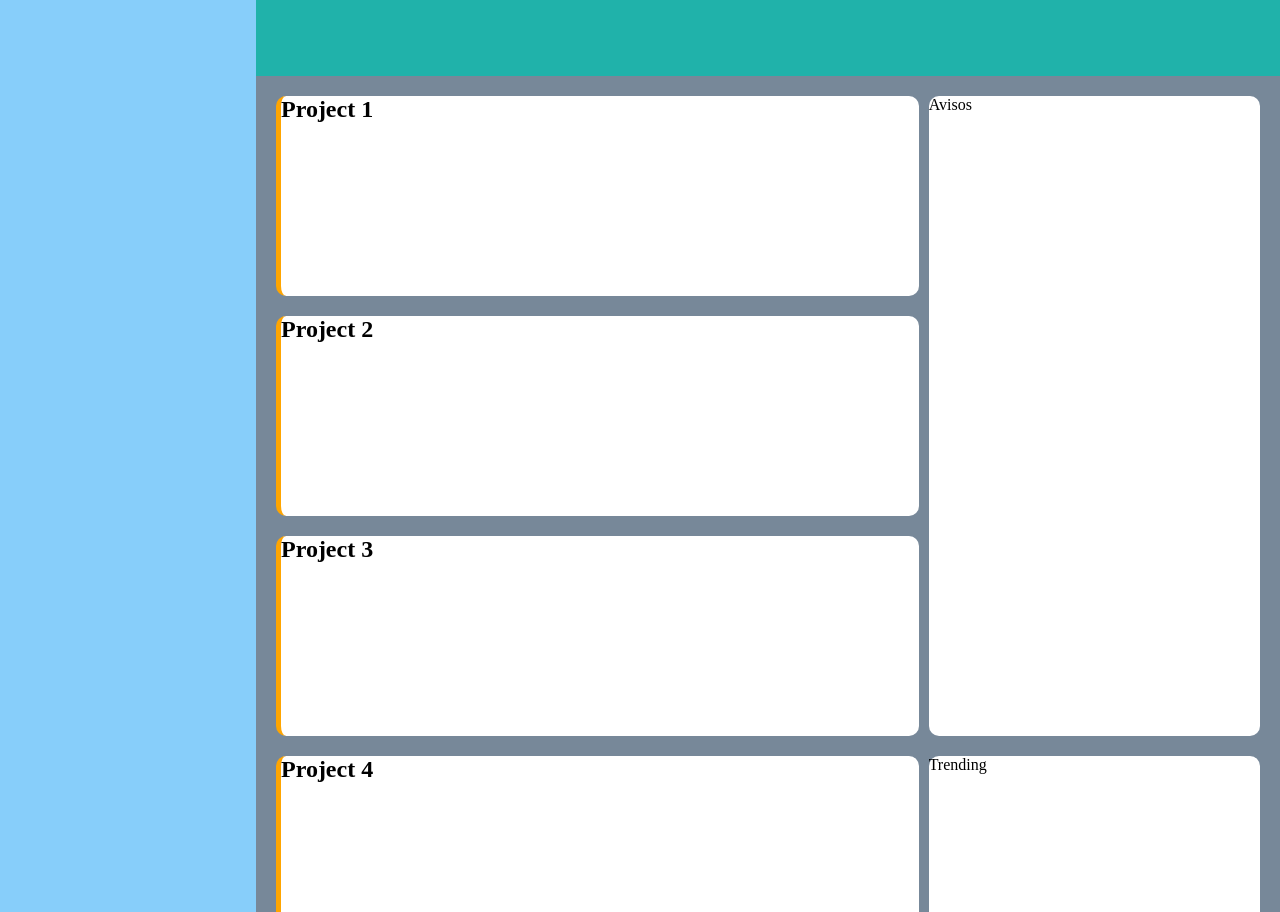
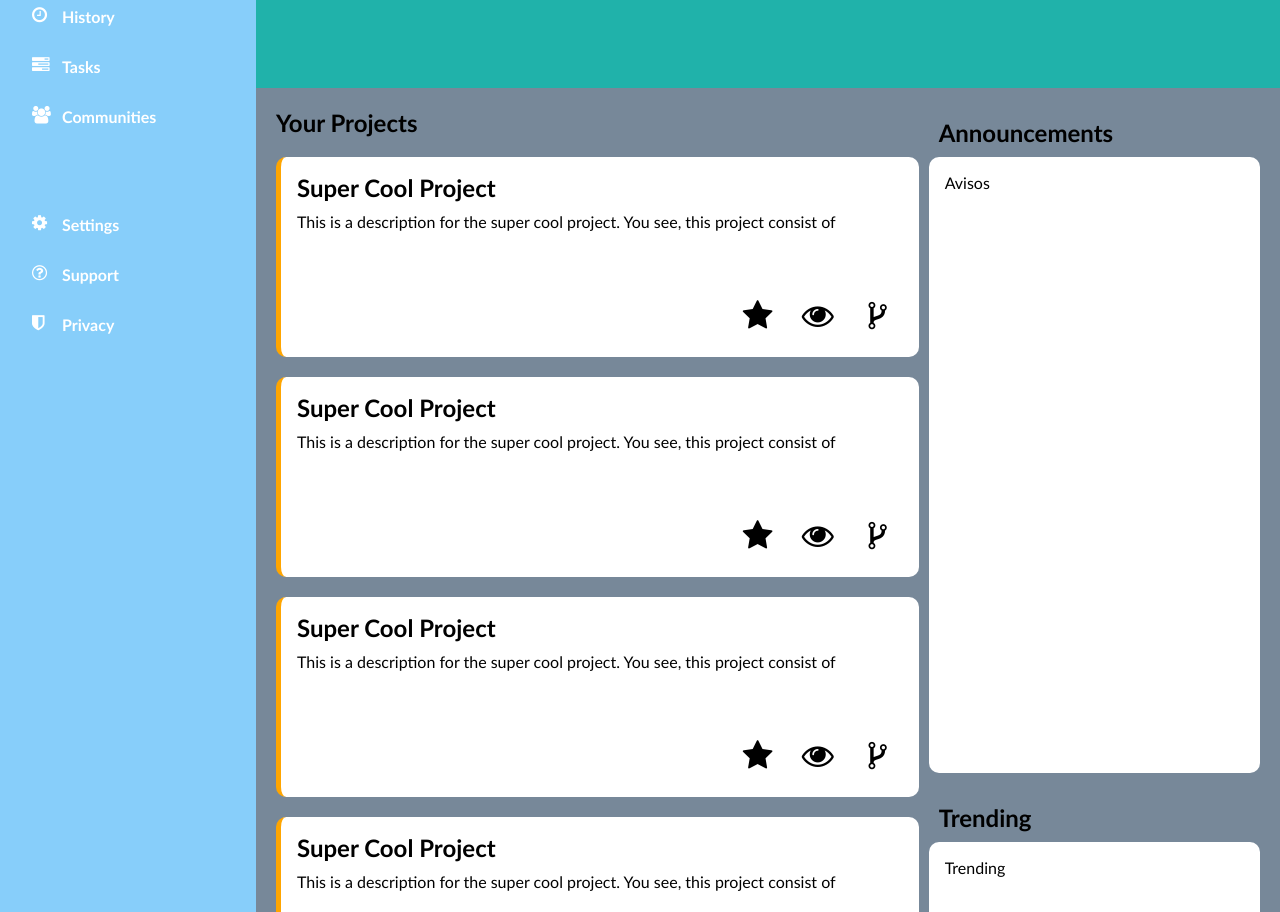
Before and after one commit to LeonardoPalomo/admin-dashboard, a plain HTML site: page index.html in a window 1280 px wide. Shown: the part 259-1171 px from the top of the page. Drawn offline with Linux system fonts and the light colour scheme.

Commit message:
complete sidebard and maincontent

```diff
--- a/index.html
+++ b/index.html
@@ -5,6 +5,7 @@
   <meta name="viewport" content="width=device-width, initial-scale=1.0">
   <title>Admin Dashboard</title>
   <link rel="stylesheet" href="style.css">
+  <link rel="stylesheet" href="https://cdnjs.cloudflare.com/ajax/libs/font-awesome/4.7.0/css/font-awesome.min.css">
 </head>
 <body>
   <div class="container">
@@ -20,56 +21,145 @@
 
     <div class="sidebar">
       <div class="logo">
-        <h1>Dashboard</h1>
+        <i class="fa fa-html5"></i>Dashboard
       </div>
       <div class="menu">
         <ul>
-          <li>Home</li>
-          <li>Profile</li>
-          <li>Messages</li>
-          <li>History</li>
-          <li>Tasks</li>
-          <li>Communities</li>
+          <li><i class="fa fa-home"></i>Home</li>
+          <li><i class="fa fa-id-card"></i>Profile</li>
+          <li><i class="fa fa-commenting-o"></i>Messages</li>
+          <li><i class="fa fa-clock-o"></i>History</li>
+          <li><i class="fa fa-tasks"></i>Tasks</li>
+          <li><i class="fa fa-users"></i>Communities</li>
         </ul>
       </div>
       <div class="help">
         <ul>
-          <li>Settings</li>
-          <li>Support</li>
-          <li>Privacy</li>
+          <li><i class="fa fa-gear"></i>Settings</li>
+          <li><i class="fa fa-question-circle-o"></i>Support</li>
+          <li><i class="fa fa-shield"></i>Privacy</li>
         </ul>
       </div>
     </div>
+    <div class="content">
 
+    </div>
     <div class="main-content">
       <div class="projects">
+        <p>Your Projects</p>
+        <div class="cards-container">
           <div class="card">
-          <h2>Project 1</h2>
+            <div class="card-content">
+              <p class="title">
+                Super Cool Project
+              </p>
+              <p class="description">
+                This is a description for the super cool project.
+                You see, this project consist of
+              </p>
+            </div>
+            <div class="buttons">
+              <button class="btn"><i class="fa fa-star"></i></button>
+              <button class="btn"><i class="fa fa-eye"></i></button>
+              <button class="btn"><i class="fa fa-code-fork"></i></button>
+            </div>
           </div>
           <div class="card">
-          <h2>Project 2</h2>
+            <div class="card-content">
+              <p class="title">
+                Super Cool Project
+              </p>
+              <p class="description">
+                This is a description for the super cool project.
+                You see, this project consist of
+              </p>
+            </div>
+            <div class="buttons">
+              <button class="btn"><i class="fa fa-star"></i></button>
+              <button class="btn"><i class="fa fa-eye"></i></button>
+              <button class="btn"><i class="fa fa-code-fork"></i></button>
+            </div>
           </div>
           <div class="card">
-          <h2>Project 3</h2>
+            <div class="card-content">
+              <p class="title">
+                Super Cool Project
+              </p>
+              <p class="description">
+                This is a description for the super cool project.
+                You see, this project consist of
+              </p>
+            </div>
+            <div class="buttons">
+              <button class="btn"><i class="fa fa-star"></i></button>
+              <button class="btn"><i class="fa fa-eye"></i></button>
+              <button class="btn"><i class="fa fa-code-fork"></i></button>
+            </div>
           </div>
           <div class="card">
-          <h2>Project 4</h2>
+            <div class="card-content">
+              <p class="title">
+                Super Cool Project
+              </p>
+              <p class="description">
+                This is a description for the super cool project.
+                You see, this project consist of
+              </p>
+            </div>
+            <div class="buttons">
+              <button class="btn"><i class="fa fa-star"></i></button>
+              <button class="btn"><i class="fa fa-eye"></i></button>
+              <button class="btn"><i class="fa fa-code-fork"></i></button>
+            </div>
           </div>
           <div class="card">
-          <h2>Project 5</h2>
+            <div class="card-content">
+              <p class="title">
+                Super Cool Project
+              </p>
+              <p class="description">
+                This is a description for the super cool project.
+                You see, this project consist of
+              </p>
+            </div>
+            <div class="buttons">
+              <button class="btn"><i class="fa fa-star"></i></button>
+              <button class="btn"><i class="fa fa-eye"></i></button>
+              <button class="btn"><i class="fa fa-code-fork"></i></button>
+            </div>
           </div>
           <div class="card">
-          <h2>Project 6</h2>
+            <div class="card-content">
+              <p class="title">
+                Super Cool Project
+              </p>
+              <p class="description">
+                This is a description for the super cool project.
+                You see, this project consist of
+              </p>
+            </div>
+            <div class="buttons">
+              <button class="btn"><i class="fa fa-star"></i></button>
+              <button class="btn"><i class="fa fa-eye"></i></button>
+              <button class="btn"><i class="fa fa-code-fork"></i></button>
+            </div>
+          </div>
         </div>
       </div>
       <div class="suggestions">
-
+        <div class="announcements">
+          <p>Announcements</p>
           <div class="card">
             <p>Avisos</p>
           </div>
+        </div>
 
+        <div class="trending">
+          <p>Trending</p>
           <div class="card">
             <p>Trending</p>
+          </div>
+
         </div>
 
       </div>
--- a/style.css
+++ b/style.css
@@ -2,6 +2,10 @@
   padding: 0;
   margin: 0;
   box-sizing: border-box;
+}
+
+body {
+font-family: 'Gill Sans', 'Gill Sans MT', Calibri, 'Trebuchet MS', sans-serif;
 }
 
 .container {
@@ -23,6 +27,44 @@
 .sidebar {
   grid-area: sidebar;
   background-color: lightskyblue;
+  padding: 10px;
+  padding-left: 2rem;
+  display: flex;
+  flex-direction: column;
+  justify-content: start;
+  gap: 3rem;
+  font-weight: bold;
+  color: white;
+}
+
+ul {
+  list-style-type: none;
+}
+
+.menu li, .help li{
+  margin: 10px 0;
+}
+
+.menu ul li, .help ul li{
+  display: grid;
+  grid-template-columns: 30px 1fr;
+  grid-auto-rows: 40px;
+}
+
+.menu ul li i, .help ul li i {
+  font-size: 1.1rem;
+}
+
+.logo {
+  font-size: 2rem;
+  display:flex;
+  align-items: center;
+  justify-content: start;
+  gap: 10px;
+}
+
+.logo i{
+  font-size: 3rem;
 }
 
 .main-content {
@@ -32,7 +74,14 @@
   grid-template-columns: 2fr 1fr;
 }
 
-.projects {
+.projects > p{
+  font-size: 1.5rem;
+  font-weight: bold;
+  margin-top: 20px;
+  margin-left: 20px;
+}
+
+.cards-container {
   margin: 20px;
   display: grid;
   grid-template-columns: repeat(auto-fit, minmax(400px, 1fr));
@@ -48,15 +97,22 @@
   margin-left: -10px;
 }
 
-.announcements {
-  grid-row: 1;
+.announcements, .trending {
+  display: flex;
+  flex-direction: column;
 }
 
-.trending {
-  grid-row: 2;
+.announcements > p, .trending > p {
+  font-size: 1.5rem;
+  font-weight: bold;
+  margin: 10px;
 }
 
 .card {
+  display:flex;
+  flex-direction: column;
+  justify-content: space-between;
+  padding: 1rem;
   background-color: white;
   border-radius: 10px;
   border-left: 5px solid orange;
@@ -64,4 +120,33 @@
 
 .suggestions .card {
   border-left: none;
+  flex: 1;
 }
+
+.title {
+  font-size: 1.5rem;
+  font-weight: bold;
+  margin-bottom: 10px;
+}
+
+.buttons {
+  display: flex;
+  justify-content: end;
+  gap: 10px;
+}
+
+.buttons button {
+  padding: 4px;
+  width: 50px;
+  height: 50px;
+  border-radius: 10px;
+  font-size: 2rem;
+  border: 0;
+  background-color: rgba(0,0,0,0);
+  transition: background-color ease-in .1s;
+
+}
+
+.buttons button:hover {
+  background-color: lightsteelblue;
+}
```
Lines whose indentation alone changed are shown as unchanged.
